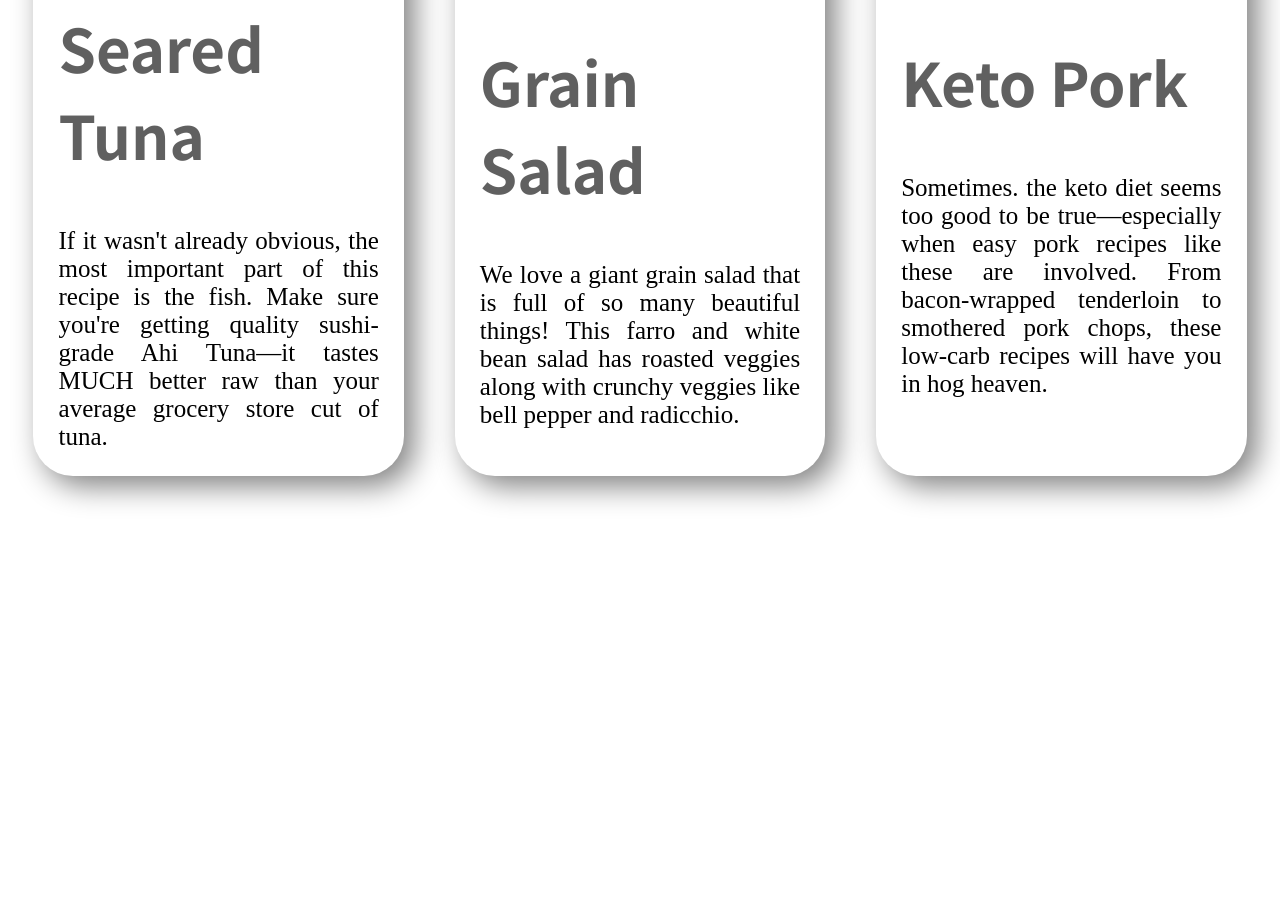
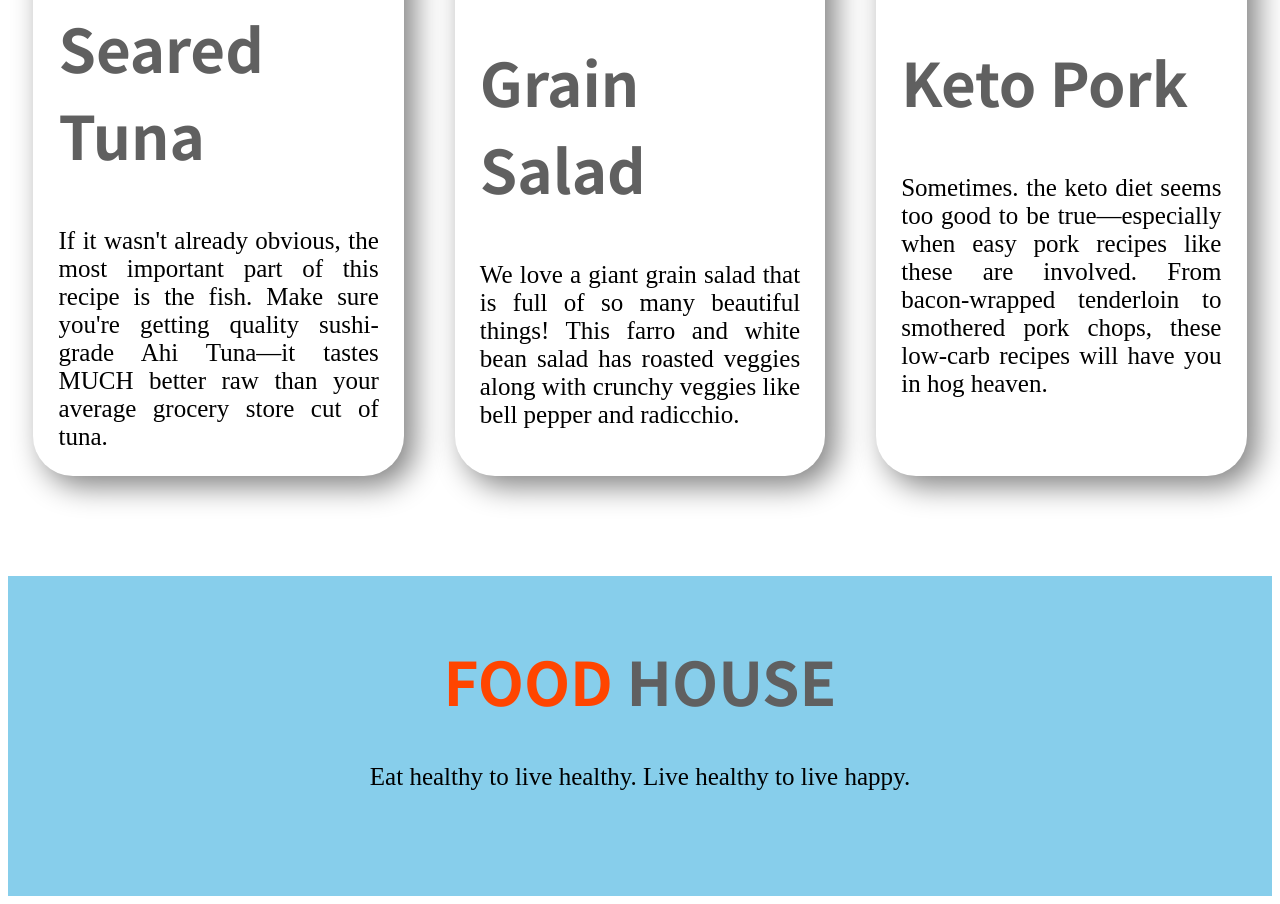
Before and after one commit to ahhridoy/first-assignment, a plain HTML site: page index.html in a window 1280 px wide. Shown: the part 1778-2682 px from the top of the page. Before the commit the page ends 2354 px from the top, so only its background shows below. Drawn offline with Linux system fonts and the light colour scheme.

Commit message:
fifth added

```diff
--- a/index.html
+++ b/index.html
@@ -11,6 +11,8 @@
   <link href="https://fonts.googleapis.com/css2?family=Noto+Sans+JP:wght@700&display=swap" rel="stylesheet">
 </head>
 <body>
+
+  <!--first section-->
   <section class="first-section">
     <div class="first-sec-div">
       <h1><span class="skyblue">Skip</span> The Diet,</h1>
@@ -25,6 +27,7 @@
     </div>
   </section>
 
+  <!--second section-->
   <section class="second-section">
 
     <div class="second-sec-div">
@@ -39,13 +42,15 @@
 
   </section>
 
+  <!--Middle div-->
   <div class="recipies">
     <h1 class="about-heading">My Recipies</h1>
     <p>There are many types of healthy foods that will keep you healthy. You don't have to diet.Seared Ahi Tuna & Arugula Pear Salad, Healthy Snacks That Will Get You Through The Work Day, Healthy Dinner Salads That Will Actually Make You Want To Eat Salad.</p>
 
   </div>
 
-<section class="third-section">
+  <!--third section-->
+  <section class="third-section">
 
   <div class="third-sec-div">
     <img class="img-one" src="images/project-cover-1.png" alt="image">
@@ -66,6 +71,29 @@
     <p>Sometimes. the keto diet seems too good to be true—especially when easy pork recipes like these are involved. From bacon-wrapped tenderloin to smothered pork chops, these low-carb recipes will have you in hog heaven.</p>
   </div>
 
-</section>
+  </section>
+
+  <!--forth section
+  <section class="forth-section">
+
+    <div class="follwers-count">
+      <h2>700k</h2>
+      <h5>Youtube Subscribers</h5>
+
+      <h2>2.7m</h2>
+      <h5>Instagram Followers</h5>
+
+      <h2>299k</h2>
+      <h5>Dribble Shot Likes</h5>
+    </div>
+
+  </section>
+  -->
+
+  <div class="footer">
+    <h1> <span class="orange">FOOD</span> HOUSE</h1>
+    <p>Eat healthy to live healthy. Live healthy to live happy.</p>
+  </div>
+
 </body>
 </html>
--- a/style.css
+++ b/style.css
@@ -87,3 +87,33 @@ p {
   margin-top: 8%;
   border-radius: 20px;
 }
+
+
+/*forth section
+h2{
+  font-size: 80px;
+
+}
+h5{
+  font-size: 20px;
+}
+.follwers-count{
+  width: 100%;
+  text-align: justify;
+  margin-left: 5%;
+  margin-right: 5%;
+  padding-left: 5%;
+  padding-right: 5%;
+  box-shadow: 10px 10px 30px gray;
+}
+*/
+
+.footer{
+  text-align: center;
+  background-color: skyblue;
+  padding-top: 20px;
+  padding-bottom: 80px;
+}
+.orange{
+  color: orangered;
+}
```
